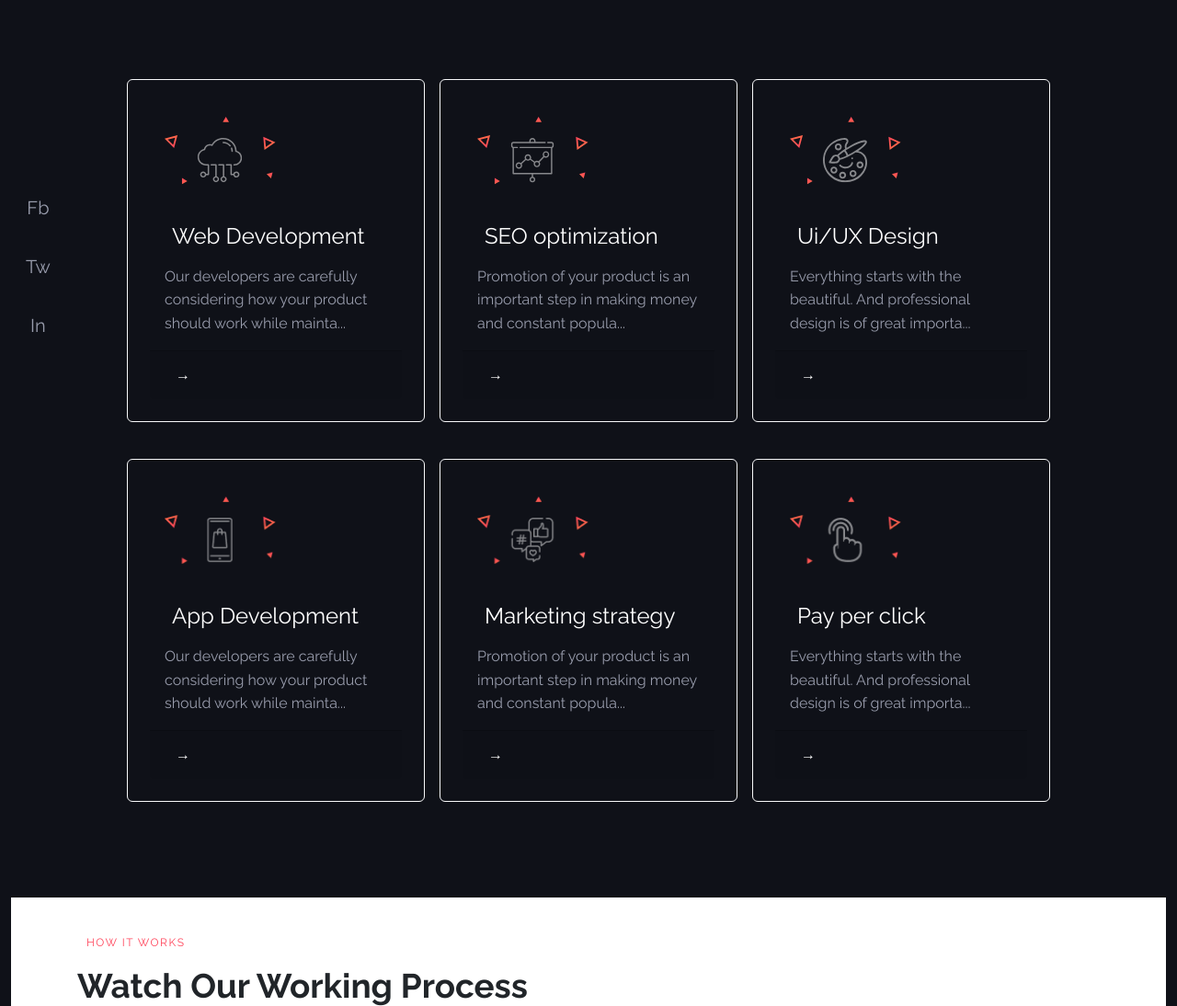
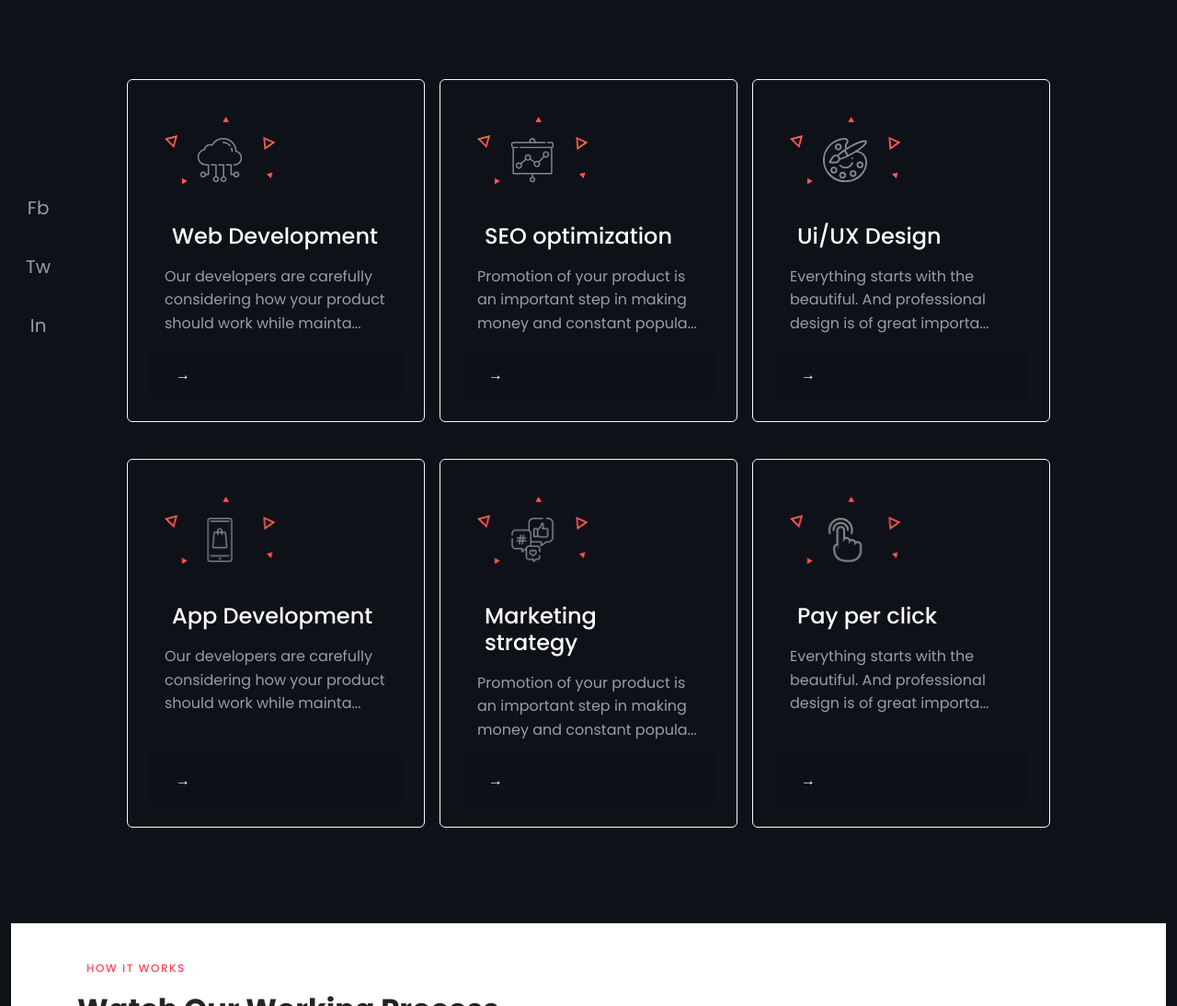
Before and after one commit to lbabyuk/my-html-css-project, a website built with Vite: page services/services.html in a window 1280 px wide. Shown: the part 206-1300 px from the top of the page at 92% size. Built offline with nearby package versions, Linux system fonts and the light colour scheme.

Commit message:
change fonts

```diff
--- a/services/services.css
+++ b/services/services.css
@@ -46,9 +46,17 @@
   font-size: 5rem;
 }
 
+
+@media screen and (max-width: 999px) {
+  .cases-black {
+  font-size: 4rem;
+}
+}
+
+
 @media screen and (max-width: 769px) {
   .cases-black {
-    font-size: 4rem;
+    font-size: 3.6rem;
   }
 
   .heading__body h2 {
--- a/services/services.html
+++ b/services/services.html
@@ -4,6 +4,12 @@
     <meta charset="UTF-8" />
     <meta name="viewport" content="width=device-width, initial-scale=1.0" />
     <meta name="description" content="DIGENS - digital products for your brand">
+    <link rel="preconnect" href="https://fonts.googleapis.com" />
+    <link rel="preconnect" href="https://fonts.gstatic.com" crossorigin />
+    <link
+      href="https://fonts.googleapis.com/css2?family=Poppins:ital,wght@0,100;0,200;0,300;0,400;0,500;0,600;0,700;0,800;0,900;1,100;1,200;1,300;1,400;1,500;1,600;1,700;1,800;1,900&display=swap"
+      rel="stylesheet"
+    />
     <link
       href="https://cdn.jsdelivr.net/npm/bootstrap@5.2.3/dist/css/bootstrap.min.css"
       rel="stylesheet"
@@ -12,7 +18,6 @@
     />
     <script type="module" src="./services.js" defer></script>
     <title>DIGENS</title>
-    <!-- <link rel="icon" type="image/png" href="favicon.png" /> -->
   </head>
   <body>
     <div class="container-fluid">
--- a/src/assets/css/home.css
+++ b/src/assets/css/home.css
@@ -1,5 +1,3 @@
-@import url("https://fonts.googleapis.com/css2?family=Poppins:ital,wght@0,300;0,400;0,500;0,600;0,700;1,300;1,500&family=Raleway:wght@400;600;700&display=swap");
-
 :root {
   --main-bg: #0f1118;
   --text-dark: #989cac;
@@ -17,7 +15,7 @@ body {
 
   color: #fff;
 
-  font-family: "Raleway", sans-serif;
+  font-family: "Poppins", sans-serif;
 
   background-color: var(--main-bg);
 }
@@ -80,7 +78,7 @@ body {
 
   font-weight: bold;
 
-  font-size: 2.3rem;
+  /* font-size: 2.3rem; */
 }
 
 .subtitle {
```
Also changed, not shown: about/about.html (+6 -0 lines), blog/blog.html (+6 -0 lines), contact/contact.html (+6 -0 lines), error/error.html (+6 -0 lines), index.html (+78 -19 lines), portfolio/portfolio.html (+6 -0 lines), portfolio/portfolioDetails.html (+6 -0 lines), post/post.html (+6 -0 lines), post/postSidebar.html (+6 -7 lines), services/serviceDetails.html (+6 -0 lines), src/assets/css/style.css (deleted).
